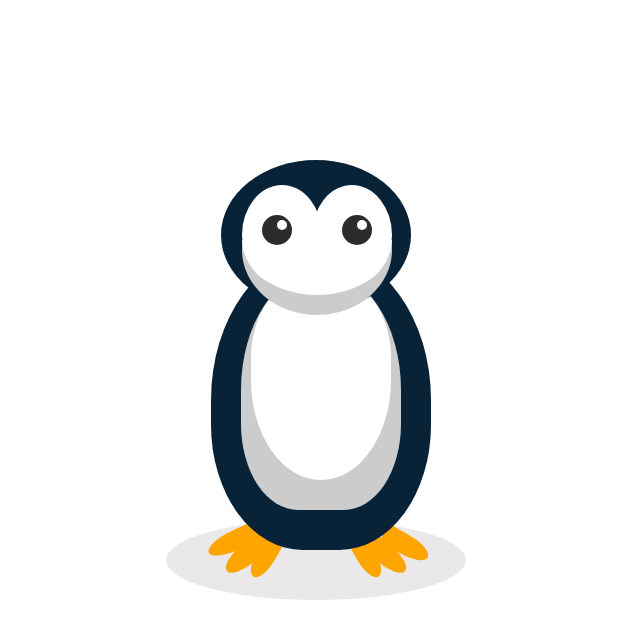
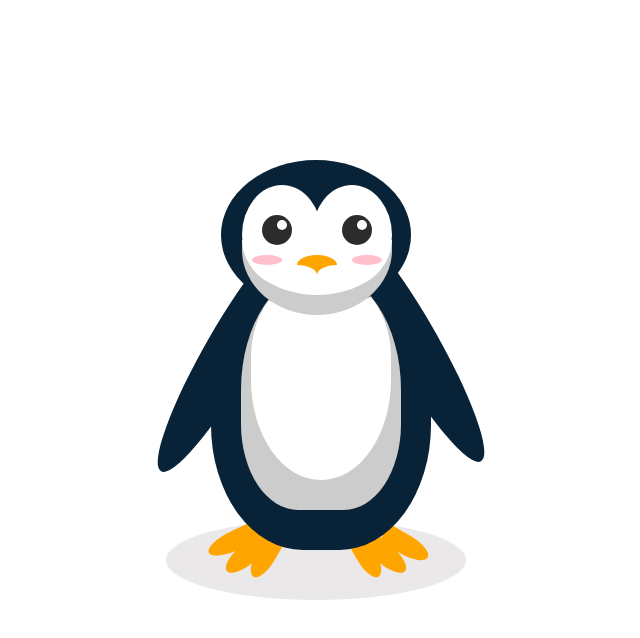
Before and after one commit to Kowsalya2929/Penguin-In-CSS, a plain HTML site: page index.html in a window 1280 px wide. Shown: the whole page, without its empty margins (324-964 px from the left). Drawn offline with Linux system fonts and the light colour scheme.

Commit message:
added nose and hands

```diff
--- a/style.css
+++ b/style.css
@@ -232,3 +232,84 @@
     right: 5px;
     top: 5px;
 }
+
+.nose {
+    position: absolute;
+    height: 20px;
+    width: 40px;
+    background-color: orange;
+    border-radius: 100% 100% 0 0;
+    z-index: 9;
+    top: 70px;
+    left: 55px;
+    border: 1px solid orange;
+}
+
+.nose_left_remove {
+    background-color: white;
+    height: 20px;
+    width: 40px;
+    border-radius: 50%;
+    position: absolute;
+    z-index: 10;
+    top: 80px;
+    left: 35px;
+}
+
+.nose_right_remove {
+    background-color: white;
+    height: 20px;
+    width: 40px;
+    border-radius: 50%;
+    position: absolute;
+    z-index: 10;
+    top: 80px;
+    right: 35px;
+}
+
+.left_blush {
+    height: 10px;
+    width: 30px;
+    position: absolute;
+    border-radius: 50%;
+    background-color: pink;
+    z-index: 9;
+    top: 70px;
+    left: 10px;
+}
+
+.right_blush {
+    height: 10px;
+    width: 30px;
+    position: absolute;
+    border-radius: 50%;
+    background-color: pink;
+    z-index: 9;
+    top: 70px;
+    right: 10px;
+}
+
+.left_hand {
+    height: 280px;
+    width: 50px;
+    position: absolute;
+    background-color: rgb(8, 35, 56);
+    border-radius: 50%;
+    z-index: 1;
+    bottom: -90px;
+    left: -110px;
+    transform: rotate(30deg);
+}
+
+.right_hand {
+    height: 280px;
+    width: 50px;
+    position: absolute;
+    background-color: rgb(8, 35, 56);
+    border-radius: 50%;
+    z-index: 1;
+    transform: rotate(-30deg);
+    right: -120px;
+    top: -200px;
+
+}
```
